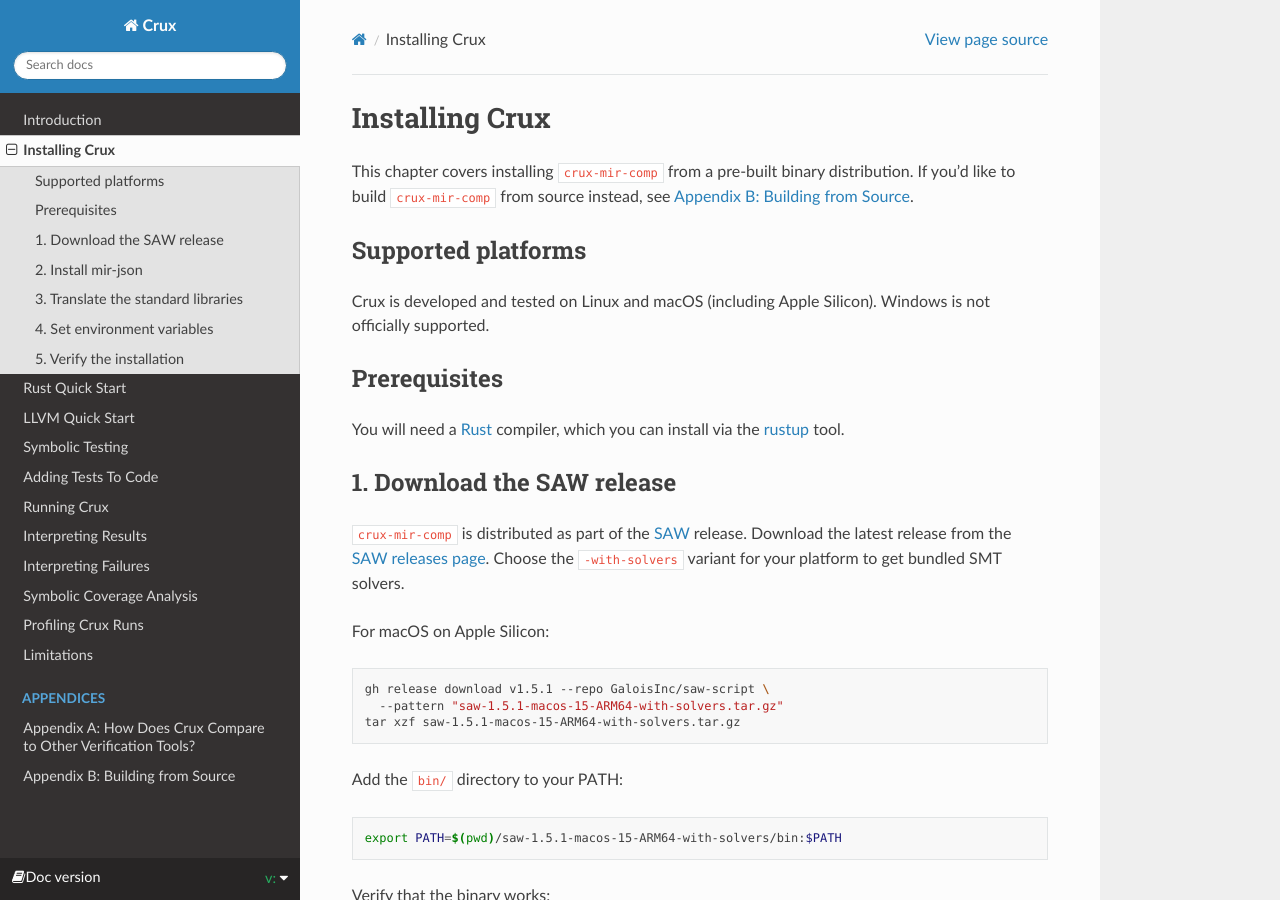
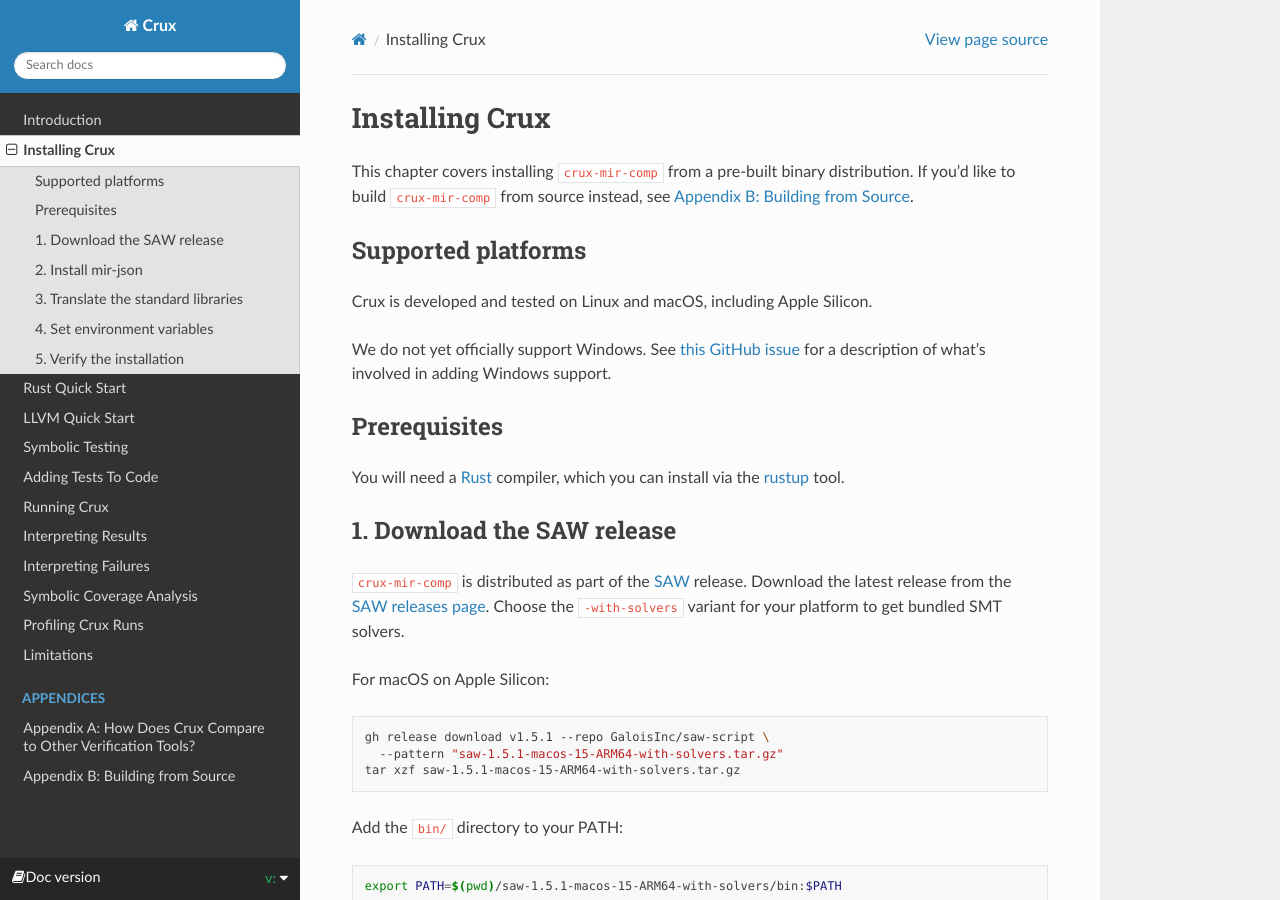
Before and after one commit to GaloisInc/crux, a Sphinx documentation site: the page built from docs/installation.rst, in a window 1280 px wide and 900 px high. Built offline with Sphinx 7.4.7 and the Read the Docs theme 3.1.0, drawn with Linux system fonts in a browser that asks for light colours.

Commit message:
link to GitHub ticket about adding Windows support to mir-json

```diff
--- a/docs/installation.rst
+++ b/docs/installation.rst
@@ -8,8 +8,9 @@
 Supported platforms
 -------------------
 
-Crux is developed and tested on Linux and macOS (including Apple Silicon).
-Windows is not officially supported.
+Crux is developed and tested on Linux and macOS, including Apple Silicon.
+
+We do not yet officially support Windows. See `this GitHub issue <https://github.com/GaloisInc/mir-json/issues/275/>`_ for a description of what's involved in adding Windows support.
 
 Prerequisites
 -------------
```
